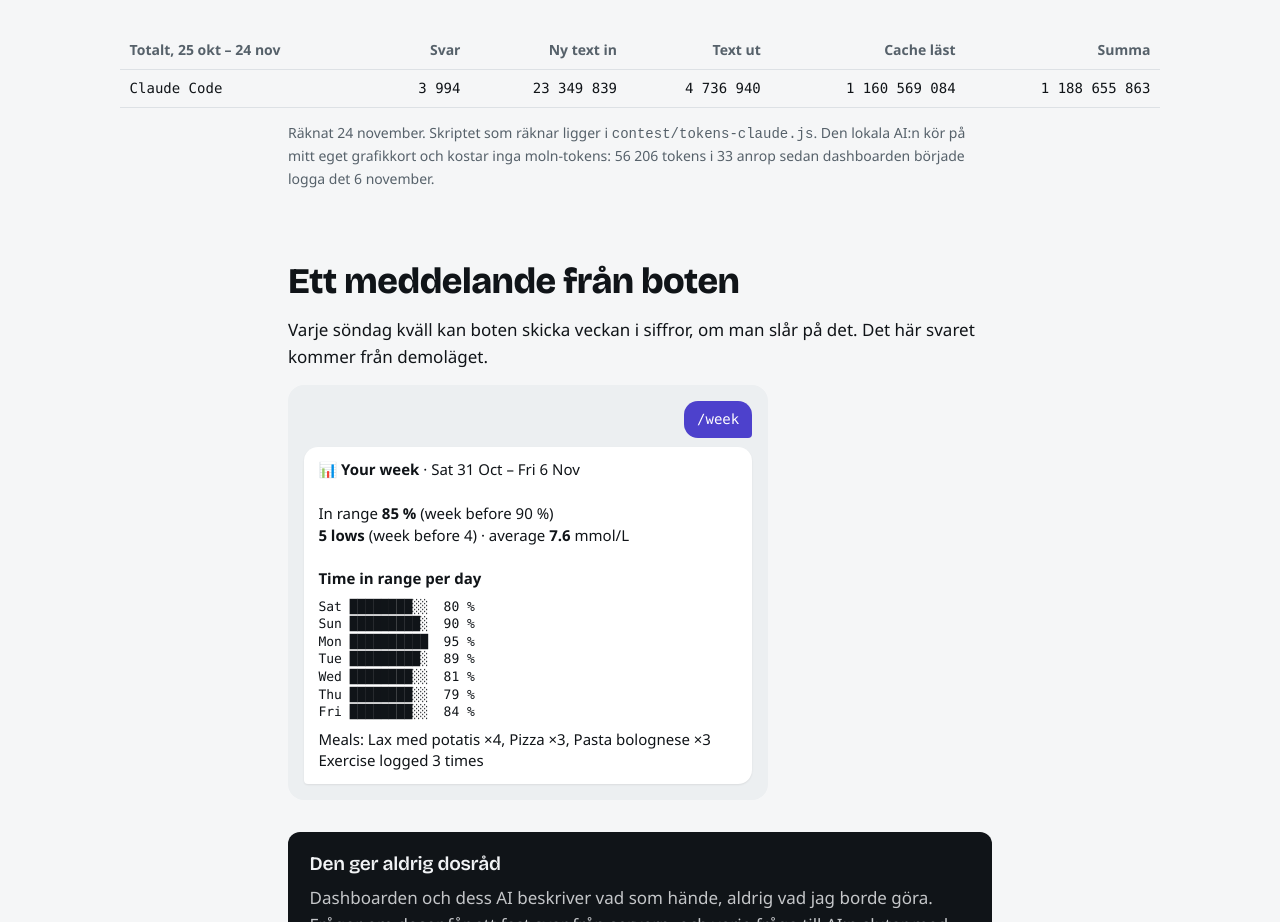
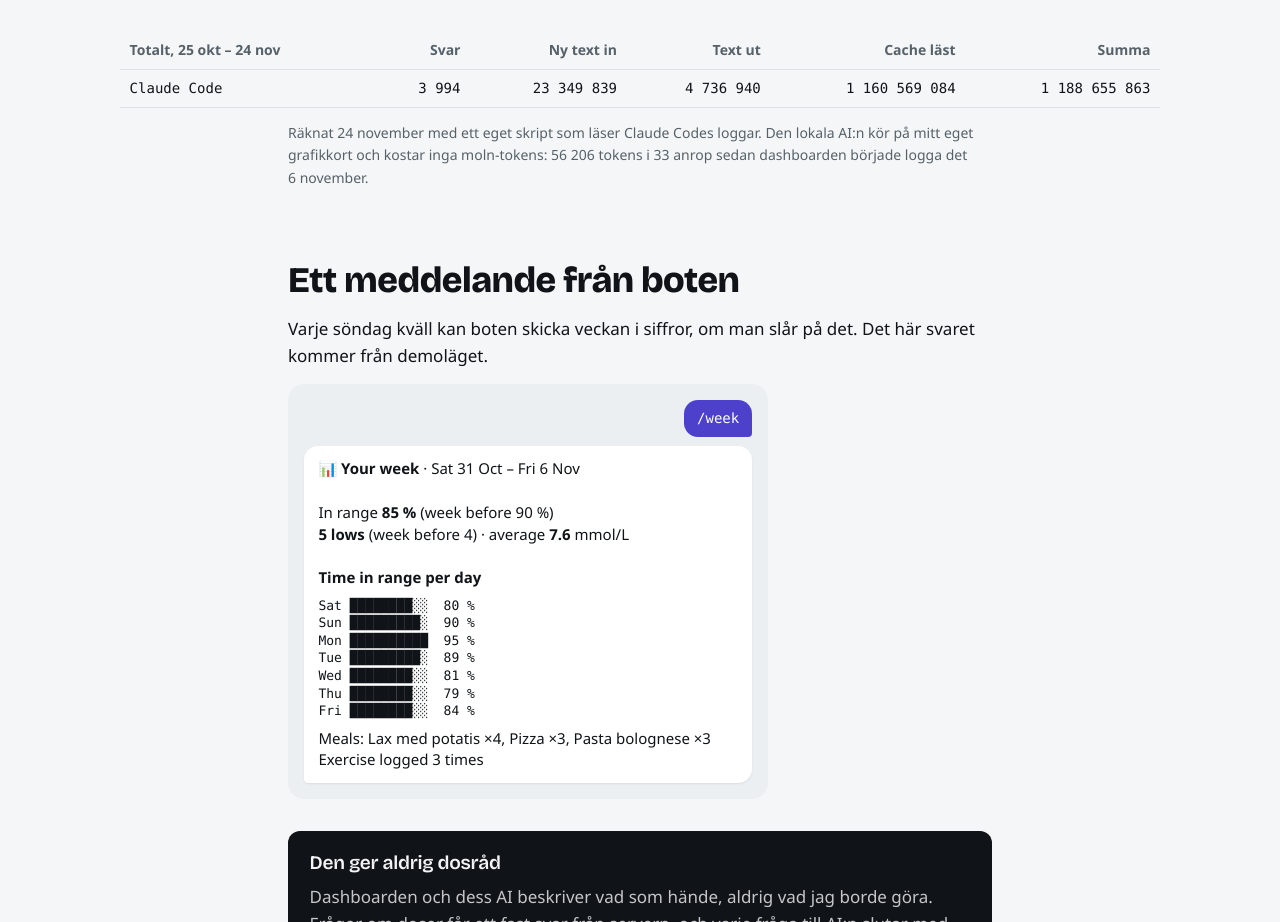
Before and after one commit to GiantToaster/glucose, a website: page docs/journey.html in a window 1280 px wide. Shown: the part 6468-7390 px from the top of the page. Drawn offline with nearby package versions, Linux system fonts and the light colour scheme; a web font is replaced by a local one.

Commit message:
The contest folder stays on this computer only
The entry draft, screenshots and token counts are no longer on GitHub. web/build.js
still reads the journey, history and images from contest/ when it is there.

Co-Authored-By: Claude Opus 5.5 <noreply@anthropic.com>

```diff
--- a/docs/journey.html
+++ b/docs/journey.html
@@ -199,7 +199,7 @@ footer{margin-top:4rem;padding-top:1.25rem;border-top:1px solid var(--line);font
     <thead><tr><th>Totalt, 25 okt – 24 nov</th><th>Svar</th><th>Ny text in</th><th>Text ut</th><th>Cache läst</th><th>Summa</th></tr></thead>
     <tbody><tr><td>Claude Code</td><td>3 994</td><td>23 349 839</td><td>4 736 940</td><td>1 160 569 084</td><td>1 188 655 863</td></tr></tbody>
   </table></div>
-  <p class="col small mut">Räknat 24 november. Skriptet som räknar ligger i <code>contest/tokens-claude.js</code>. Den lokala AI:n kör på mitt eget grafikkort och kostar inga moln-tokens: 56 206 tokens i 33 anrop sedan dashboarden började logga det 6 november.</p>
+  <p class="col small mut">Räknat 24 november med ett eget skript som läser Claude Codes loggar. Den lokala AI:n kör på mitt eget grafikkort och kostar inga moln-tokens: 56 206 tokens i 33 anrop sedan dashboarden började logga det 6 november.</p>
 </section>
 
 <section class="col">
```
Also changed, not shown: web/build.js (+10 -8 lines), README.md, 1 other file.
